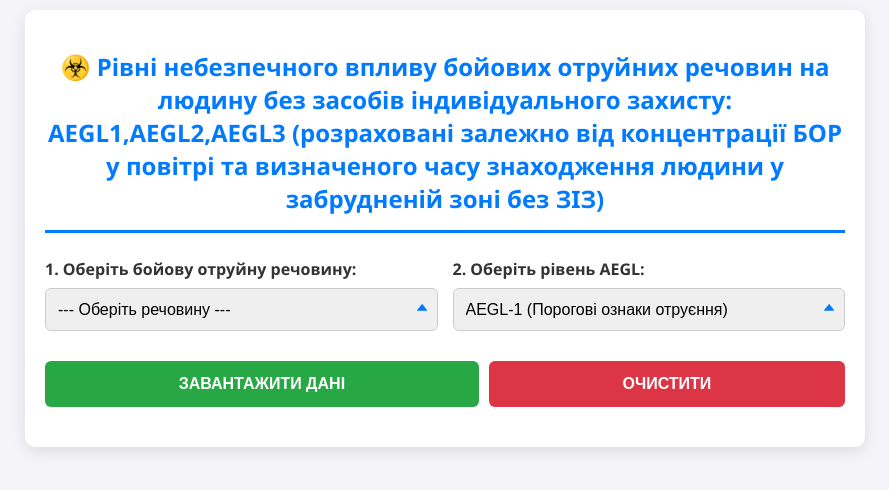
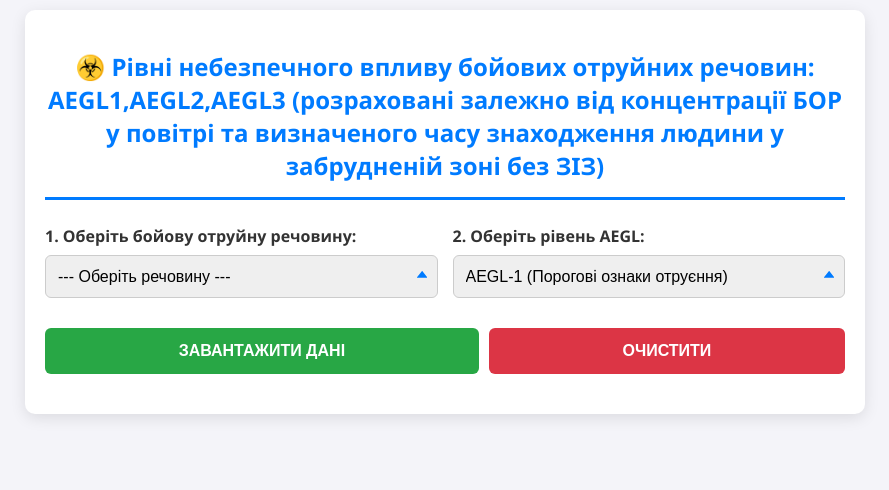
Before and after one commit to sergsh1125-dotcom/toxicdoze, a plain HTML site: page index.html in a window 1280 px wide. Shown: the whole page, without its empty margins (195-1084 px from the left). Drawn offline with Linux system fonts and the light colour scheme.

Commit message:
Shorten title and heading for clarity

```diff
--- a/index.html
+++ b/index.html
@@ -3,7 +3,7 @@
 <head>
     <meta charset="UTF-8">
     <meta name="viewport" content="width=device-width, initial-scale=1.0">
-    <title>Рівні небезпечного впливу бойових отруйних речовин на людину без засобів індивідуального захисту: AEGL1,AEGL2,AEGL3
+    <title>Рівні небезпечного впливу бойових отруйних речовин: AEGL1,AEGL2,AEGL3
         (розраховані залежно від концентрації БОР у повітрі та визначеного часу знаходження людини у забрудненій зоні без ЗІЗ)</title>
     <style>
         /* ------------------------------------- */
@@ -150,7 +150,7 @@
 <body>
 
 <div class="container">
-    <h2>☣️ Рівні небезпечного впливу бойових отруйних речовин на людину без засобів індивідуального захисту: AEGL1,AEGL2,AEGL3
+    <h2>☣️ Рівні небезпечного впливу бойових отруйних речовин: AEGL1,AEGL2,AEGL3
         (розраховані залежно від концентрації БОР у повітрі та визначеного часу знаходження людини у забрудненій зоні без ЗІЗ)</h2>
 
     <div class="controls-grid">
```
